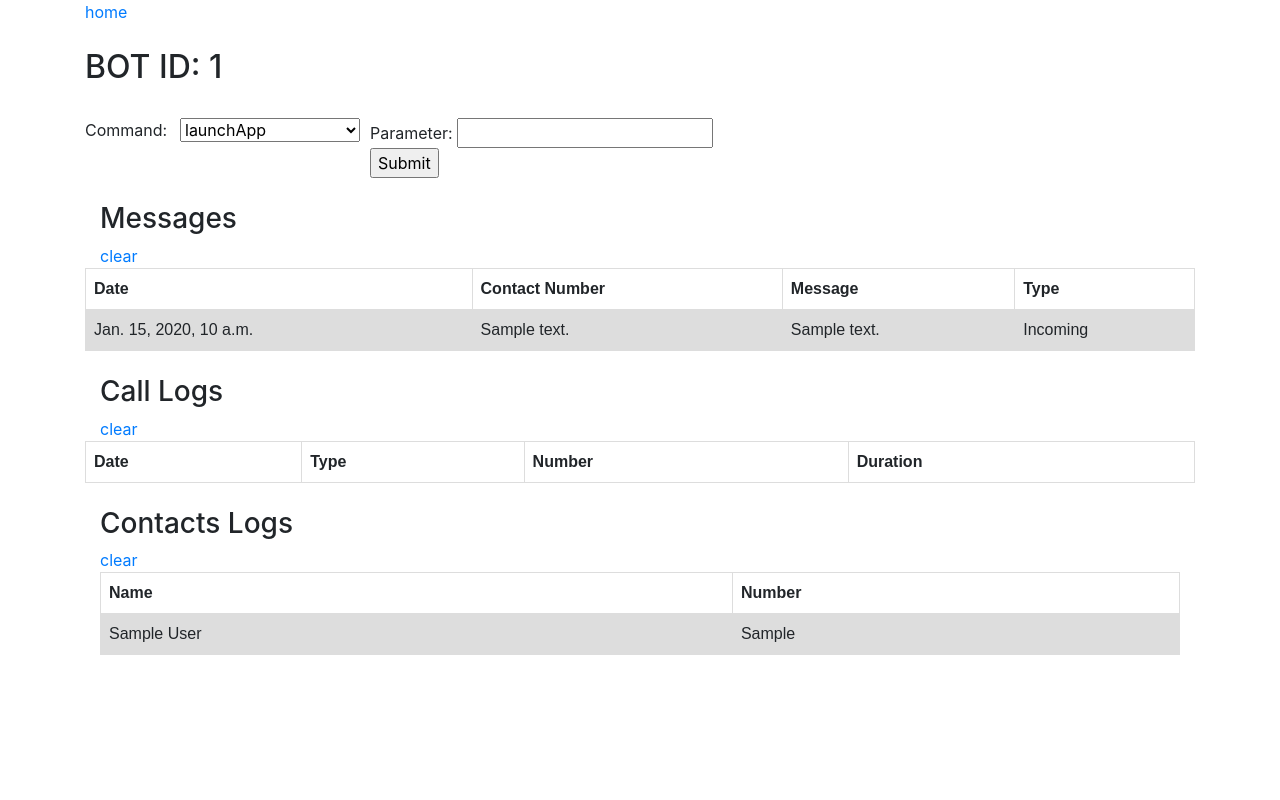
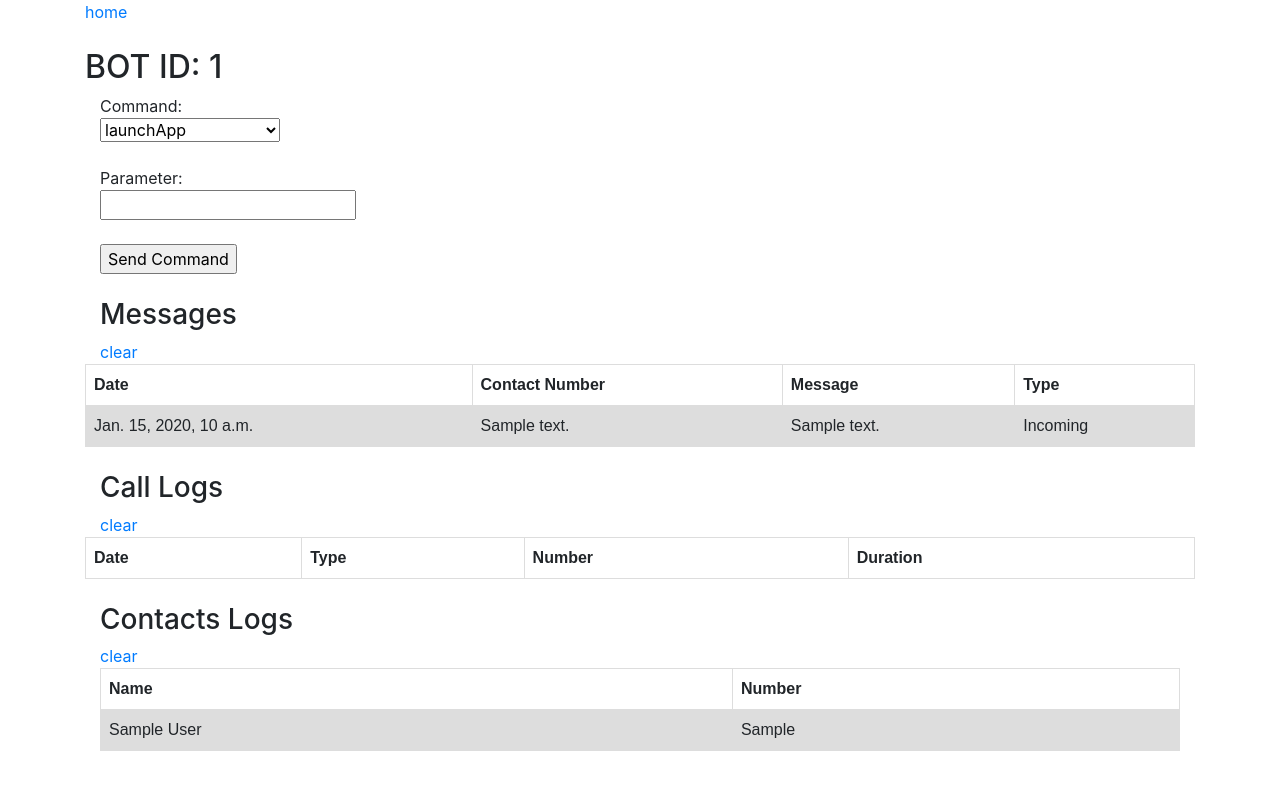
Before and after one commit to bizdak/silverboxcc, a Django app: page /bots/1 in a window 1280 px wide. Run offline with Django 3.2, Linux system fonts and the light colour scheme; tables that the repository leaves empty hold one stand-in row (values such as "Sample post"); data that the repository does not hold is empty; parts of the project's set-up code (start-up, migrations or seed data) failed here and were passed over; some libraries are stand-ins or nearby versions.

Commit message:
bot ui panel fixes

```diff
--- a/cnc/views.py
+++ b/cnc/views.py
@@ -150,7 +150,10 @@
             call.date = dateutil.parser.parse(msg['date'])
             call.duration = msg['duration']
             call.type = msg['type']
-            #call.type_str = msg['typeStr']
+            try:
+                call.type_str = msg['typeStr']
+            except:
+                call.type_str == ""
             call.number = msg['number']
             call.save()
         return HttpResponse("OK")
--- a/templates/bots.html
+++ b/templates/bots.html
@@ -10,7 +10,6 @@
 
     <title>BOT {{ bot_id }}</title>
   </head>
-  <body>
 
     <!-- Optional JavaScript -->
     <!-- jQuery first, then Popper.js, then Bootstrap JS -->
@@ -39,9 +38,9 @@
  <div class="container">
     <h2>BOT ID: {{ bot_id }}</h2>
  </div>
- <div class="container"><br /></div>
+
 <div class="container">
-<div class="row justify-content-start" >
+
     <div class="col-1">Command:</div>
     <div class="col-2">
     <select name="command" form="commandForm">
@@ -60,14 +59,16 @@
   <option value="notify">notify</option>
     </select>
     </div>
+    <div class="container"><br /></div>
 <div class="col-4">
 <form action="{% url 'sendcommand' bot_id %}" method="post" id="commandForm">
 Parameter: <input type="text" name="commandParam">
     <input type="hidden" name="botID" value="{{ bot_id }}">
-    <input type="submit">
+    <div class="container"><br /></div>
+    <input type="submit" value="Send Command">
 </form>
 </div>
-</div>
+
 </div>
      <div class="container"><br /></div>
     <div class="container">
```
Also changed, not shown: README.md (deleted).
